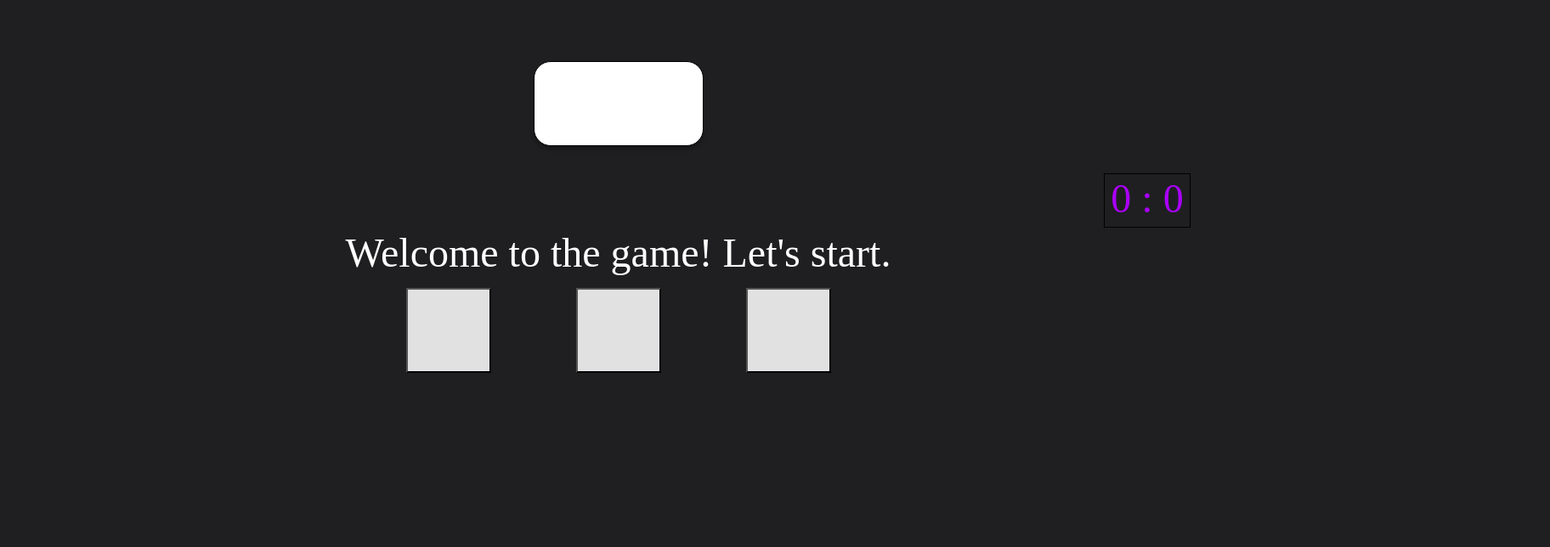
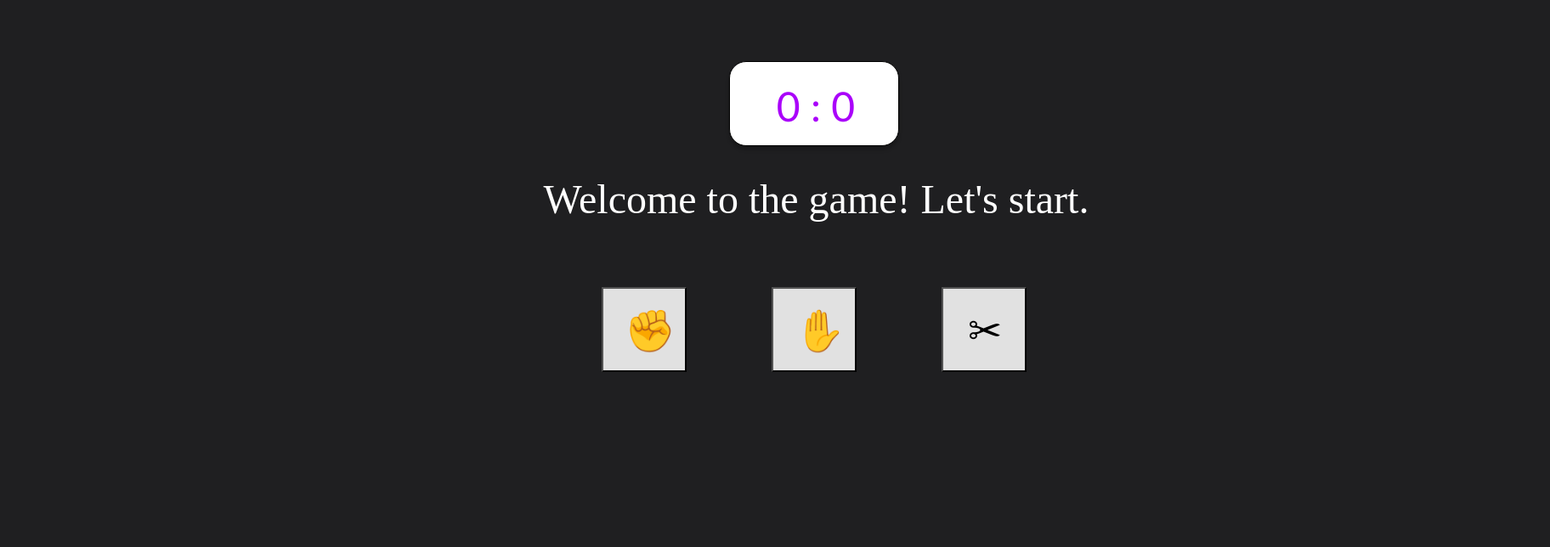
Before and after one commit to hcakirbal/rock-paper-scissors-game, a plain HTML site: page index.html in a window 1280 px wide. Shown: the top 644 px of the page at 85% size, 1824 px wide, since content can reach past the window. Drawn offline with Linux system fonts and the light colour scheme.

Commit message:
css part done

```diff
--- a/style.css
+++ b/style.css
@@ -12,8 +12,8 @@ background: #1F1F21;
 position: absolute;
 width: 100px;
 height: 100px;
-left: 870px;
-top: 331px;
+left: 1100px;
+top: 330px;
 
 background: #E1E1E1;
 }
@@ -23,8 +23,8 @@ background: #E1E1E1;
 position: absolute;
 width: 100px;
 height: 100px;
-left: 670px;
-top: 331px;
+left: 900px;
+top: 330px;
 
 background: #E1E1E1;
 }
@@ -34,19 +34,19 @@ background: #E1E1E1;
 position: absolute;
 width: 100px;
 height: 100px;
-left: 470px;
-top: 331px;
+left: 700px;
+top: 330px;
 
 background: #E1E1E1;
 }
 
 /* ✊ */
 #rock_emoji {
-position: absolute;
+position: fixed;
 width: 48px;
 height: 48px;
-left: 496px;
-top: 357px;
+left: 735px;
+top: 312px;
 
 font-family: 'Inter';
 font-style: normal;
@@ -60,11 +60,11 @@ color: #000000;
 
 /* ✋ */
 #hand_emoji {
-position: absolute;
+position: fixed;
 width: 48px;
 height: 48px;
-left: 696px;
-top: 357px;
+left: 935px;
+top: 312px;
 
 font-family: 'Inter';
 font-style: normal;
@@ -78,11 +78,11 @@ color: #000000;
 
 /* ✂ */
 #scissors_emoji{
-position: absolute;
+position: fixed;
 width: 48px;
 height: 48px;
-left: 896px;
-top: 357px;
+left: 1135px;
+top: 312px;
 
 font-family: 'Inter';
 font-style: normal;
@@ -101,7 +101,7 @@ box-sizing: border-box;
 position: absolute;
 width: 200px;
 height: 100px;
-left: calc(50% - 200px/2);
+left: 850px;
 top: 64px;
 
 background: #FFFFFF;
@@ -112,13 +112,13 @@ border-radius: 20px;
 
 /* 0 : 0 */
 #scores {
-position: absolute;
+position: fixed;
 width: 100px;
 height: 62px;
-left: 670px;
-top: 83px;
+left: 910px;
+top: 48px;
 
-font-family: 'Inria Sans';
+font-family: 'Gill Sans', 'Gill Sans MT', Calibri, 'Trebuchet MS', sans-serif;
 font-style: normal;
 font-weight: 400;
 font-size: 48px;
@@ -126,8 +126,6 @@ line-height: 58px;
 text-align: center;
 
 color: #AA01FA;
-
-border: 1px solid #000000;
 }
 
 /* Computer chose Rock. You lose! */
@@ -135,8 +133,8 @@ border: 1px solid #000000;
 position: absolute;
 width: 665px;
 height: 51px;
-left: 387px;
-top: 213px;
+left: 620px;
+top: 150px;
 
 font-family: 'Inria Sans';
 font-style: normal;
```
